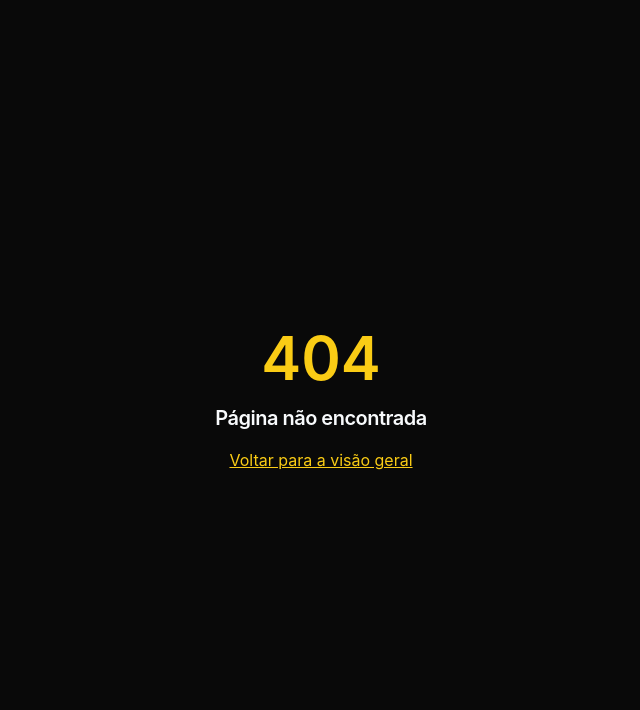
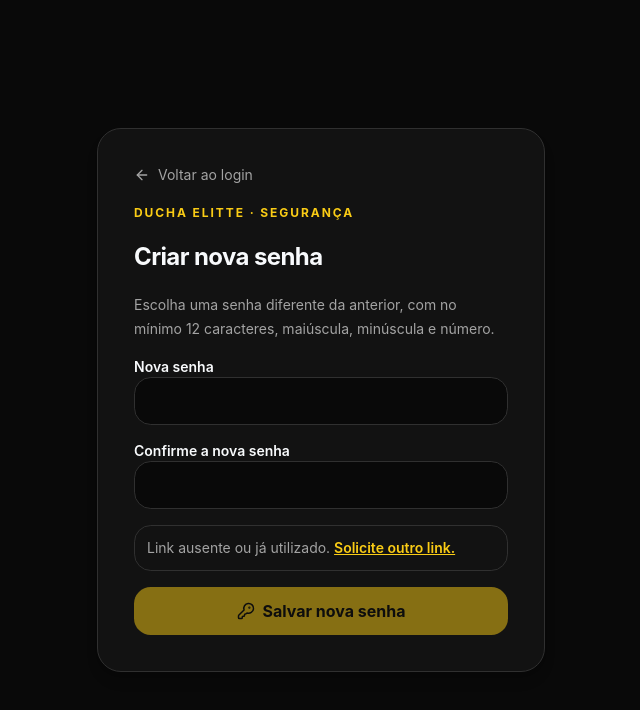
Before and after one commit to Raphaeljdk/aquaflow-gestao, a Next.js app: page /redefinir-senha in a window 1280 px wide. Before the commit this address had no page. Shown: the top 710 px of the page, without its empty margins (319-959 px from the left). Built offline with nearby package versions, Linux system fonts and the light colour scheme.

Commit message:
feat: formulário seguro de senha nova com confirmação e link descartado da URL

```diff
--- /dev/null
+++ b/src/app/redefinir-senha/page.tsx
@@ -0,0 +1,60 @@
+"use client";
+import {useEffect,useState,type FormEvent} from "react";
+import Link from "next/link";
+import {ArrowLeft,KeyRound,Loader2} from "lucide-react";
+export default function RedefinirSenha(){
+ const [token,setToken]=useState("");
+ const [password,setPassword]=useState("");
+ const [confirm,setConfirm]=useState("");
+ const [loading,setLoading]=useState(false);
+ const [done,setDone]=useState(false);
+ const [error,setError]=useState("");
+ useEffect(()=>{
+  setToken(new URLSearchParams(window.location.search).get("token")??"");
+  window.history.replaceState(null,"","/redefinir-senha");
+ },[]);
+ async function submit(e:FormEvent<HTMLFormElement>){
+  e.preventDefault();setError("");
+  if(password!==confirm){setError("As senhas não coincidem.");return;}
+  setLoading(true);
+  try{
+   const res=await fetch("/api/auth/redefinir-senha",{method:"POST",
+    headers:{"Content-Type":"application/json"},body:JSON.stringify({token,password})});
+   const body=await res.json() as {error?:string};
+   if(!res.ok)throw new Error(body.error||"Link inválido ou expirado.");
+   setDone(true);setPassword("");setConfirm("");setToken("");
+  }catch(err){setError(err instanceof Error?err.message:"Não foi possível alterar a senha.");}
+  finally{setLoading(false);}
+ }
+ return <main className="flex min-h-dvh items-center justify-center bg-background p-4 text-foreground">
+  <section className="w-full max-w-md space-y-5 rounded-3xl border border-border bg-card p-6 shadow-lg sm:p-9">
+   <Link href="/login" className="inline-flex items-center gap-2 text-sm text-muted-foreground"><ArrowLeft size={16}/> Voltar ao login</Link>
+   <p className="text-xs font-bold uppercase tracking-[.16em] text-primary">Ducha Elitte · Segurança</p>
+   <h1 className="text-2xl font-bold">Criar nova senha</h1>
+   {done?<div role="status" className="space-y-4">
+    <p>Senha atualizada. Entre novamente com seu e-mail e sua nova senha.</p>
+    <Link href="/login" className="inline-flex rounded-xl bg-primary px-5 py-3 font-bold text-primary-foreground">Entrar no ERP</Link>
+   </div>:<form onSubmit={submit} className="space-y-4">
+    <p className="text-sm leading-6 text-muted-foreground">Escolha uma senha diferente da anterior, com no mínimo 12 caracteres, maiúscula, minúscula e número.</p>
+    <label className="block space-y-2 text-sm font-semibold">Nova senha
+     <input type="password" required minLength={12} maxLength={128} autoComplete="new-password" value={password}
+      onChange={e=>setPassword(e.target.value)}
+      className="h-12 w-full min-w-0 rounded-xl border border-border bg-background px-4 text-base font-normal"/>
+    </label>
+    <label className="block space-y-2 text-sm font-semibold">Confirme a nova senha
+     <input type="password" required minLength={12} maxLength={128} autoComplete="new-password" value={confirm}
+      onChange={e=>setConfirm(e.target.value)}
+      className="h-12 w-full min-w-0 rounded-xl border border-border bg-background px-4 text-base font-normal"/>
+    </label>
+    {error&&<p role="alert" className="text-sm text-destructive">{error}</p>}
+    {!token&&<p role="alert" className="rounded-xl border border-border p-3 text-sm text-muted-foreground">
+     Link ausente ou já utilizado. <Link href="/recuperar-acesso" className="font-semibold text-primary underline">Solicite outro link.</Link>
+    </p>}
+    <button type="submit" disabled={loading||!token} className="flex h-12 w-full items-center justify-center gap-2 rounded-xl bg-primary font-bold text-primary-foreground disabled:opacity-50">
+     {loading?<Loader2 size={18} className="animate-spin"/>:<KeyRound size={18}/>}
+     {loading?"Alterando...":"Salvar nova senha"}
+    </button>
+   </form>}
+  </section>
+ </main>;
+}
```
